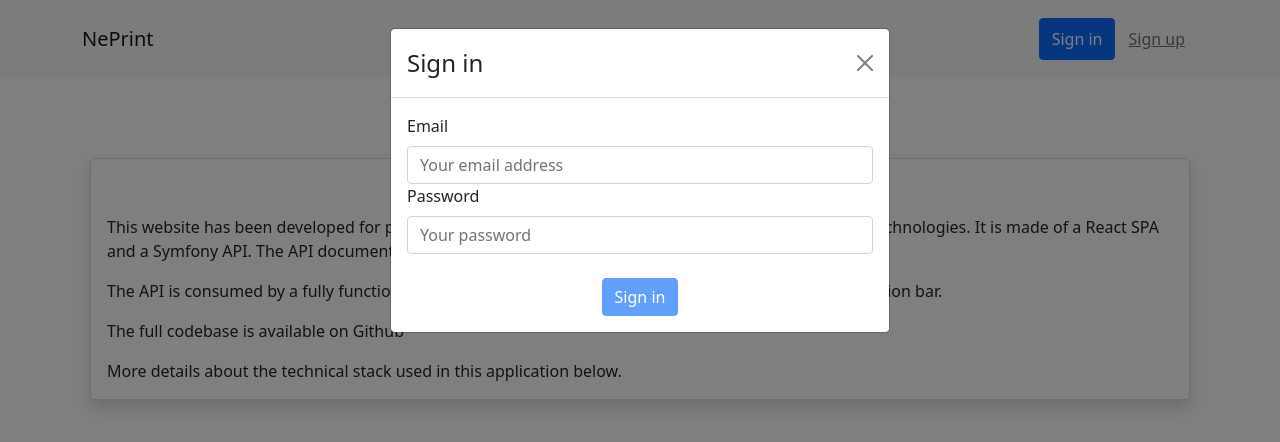
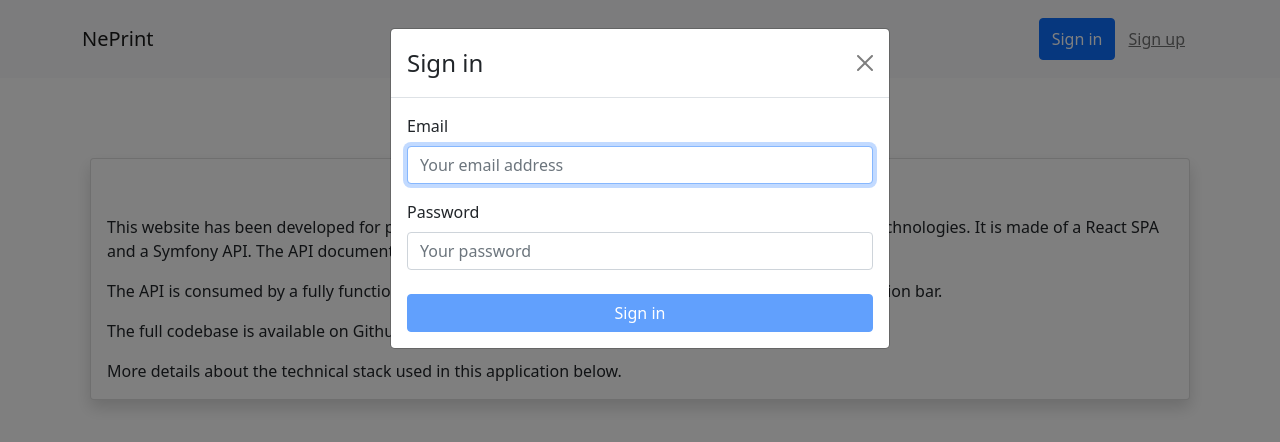
Before and after one commit to ujikstark/personal-website, a React (Create React App) app in the folder frontend-react/: page / in a window 1280 px wide. Both pictures are taken after a click on the button "Sign in". Shown: the top 442 px of the page. Built offline with nearby package versions, Linux system fonts and the light colour scheme.

Commit message:
fixed modal

```diff
--- a/frontend-react/src/components/SigninModal.js
+++ b/frontend-react/src/components/SigninModal.js
@@ -15,9 +15,7 @@ function SigninModal () {
     const innerRef = useRef();
 
     useEffect(() => {
-        setTimeout(() => {
-            innerRef.current && innerRef.current.focus()
-        }, 4000)
+        innerRef.current && innerRef.current.focus()
     }, [modal]);
 
     const inputTypes = ['email', 'password'];
@@ -67,11 +65,11 @@ function SigninModal () {
                                 />
                         ))}
                         {inError &&
-                            <Alert variant="danger" onClose={() => setInError(false)} dismissible>
+                            <Alert className="mt-4" variant="danger" onClose={() => setInError(false)} dismissible>
                                 <p>Incorrect username or password.</p>
                             </Alert>
                         }
-                        <div className="d-flex justify-content-around mt-4">
+                        <div className="d-grid mt-4">
                             <Button disabled={!isFormFilled} className="mr-4 ml-4" variant="primary" type="submit" onClick={handleSigninSubmit} href="#">Sign in</Button>
                         </div>
 
--- a/frontend-react/src/components/SignupModal.js
+++ b/frontend-react/src/components/SignupModal.js
@@ -17,9 +17,7 @@ function SignupModal () {
 
 
     useEffect(() => {
-        setTimeout(() => {
-            innerRef.current && innerRef.current.focus()
-        }, 4000)
+        innerRef.current && innerRef.current.focus()
     }, [modal]);
 
     const toggleModal = () => {
@@ -60,7 +58,7 @@ function SignupModal () {
                             />
                         ))}
                         {inError &&
-                        <Alert variant="danger" onClose={() => setInError(false)} dismissible>
+                        <Alert className="mt-4" variant="danger" onClose={() => setInError(false)} dismissible>
                             <p>This address email is already taken, try another one.</p>
                         </Alert>
                         }
--- a/frontend-react/src/components/UserFormInput.js
+++ b/frontend-react/src/components/UserFormInput.js
@@ -9,7 +9,7 @@ function UserFormInput ({ type, asterisk, innerRef, handleChange, values, errors
 
 
     return (
-        <Form.Group>
+        <Form.Group className="mb-3">
             <Form.Label htmlFor={type}>{userFormText[type].label}{asterisk && <span className="text-danger"> *</span>}</Form.Label>
             {type === 'currentPassword'
                 ? <Form.Control
```
